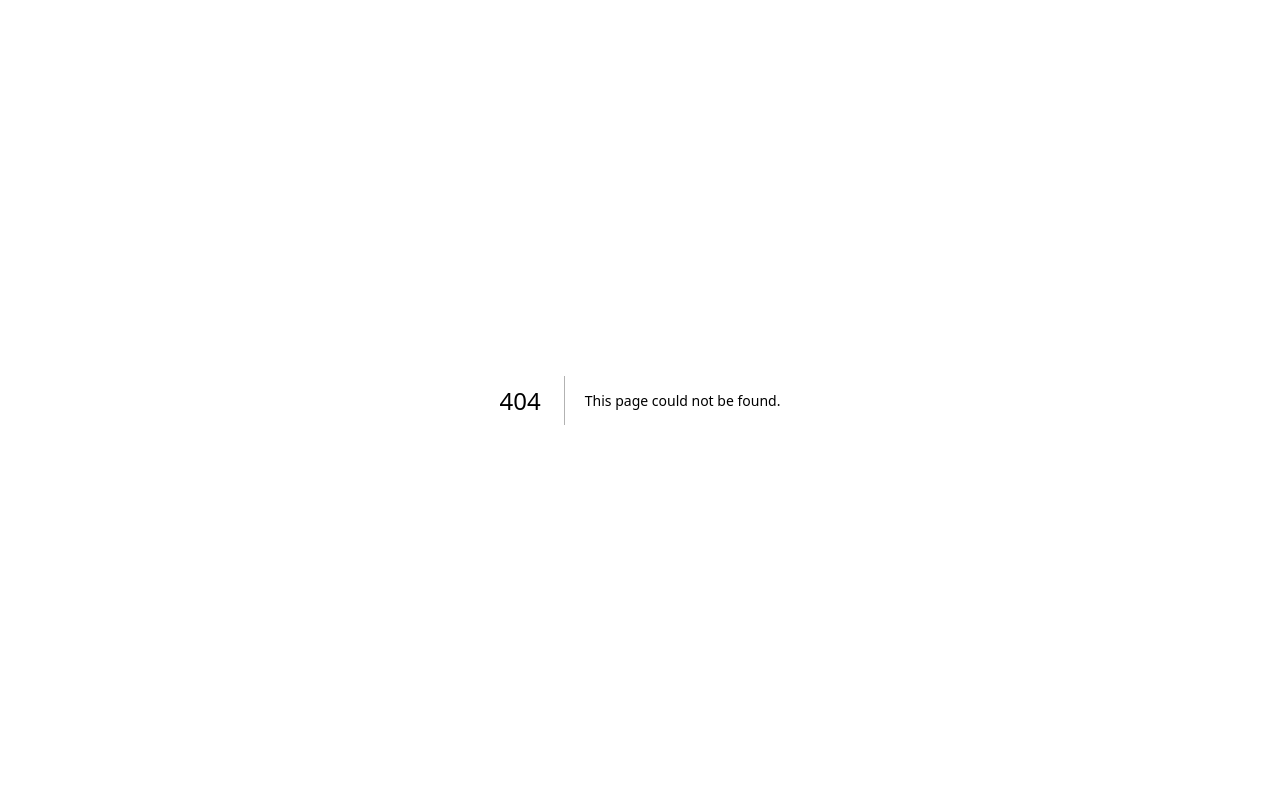
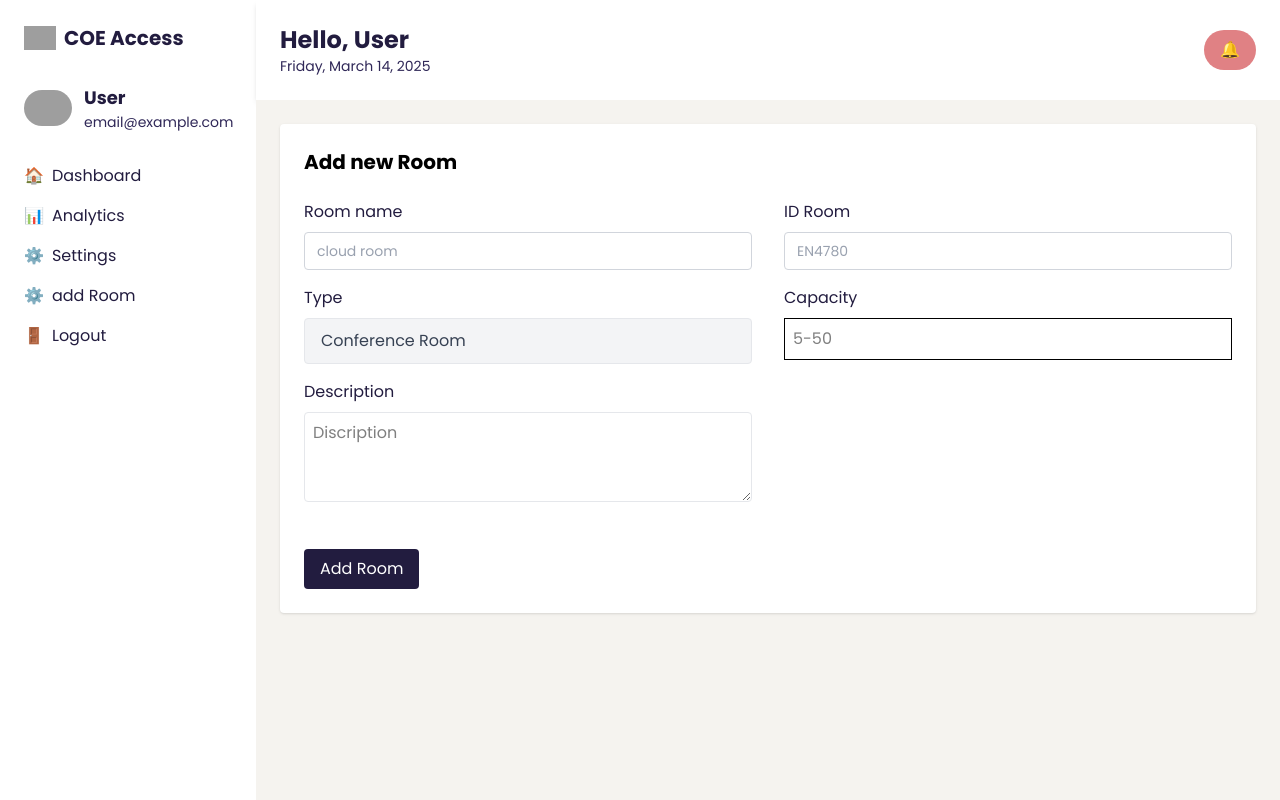
Before and after one commit to Thuwapat/CloudApp_classproject, a Next.js app in the folder frontend/: page /addroom in a window 1280 px wide. Before the commit this address had no page. Built offline with nearby package versions, Linux system fonts and the light colour scheme; grey boxes are pictures that could not be loaded.

Commit message:
add func page  add room

```diff
--- /dev/null
+++ b/frontend/src/app/addroom/page.tsx
@@ -0,0 +1,181 @@
+"use client";
+
+import React, { useState, useEffect } from "react";
+import Sidebar from "@/components/ui/sidebar";
+import DashboardHeader from "@/components/ui/dashboardheader";
+import Input from "@/components/ui/input";
+
+export default function AddNewProduct() {
+  const [firstName, setFirstName] = useState("User");
+  const [roomname, setroomname] = useState("");
+  const [idroom, setidroom] = useState("");
+  const [capacity, setcapacity] = useState("");
+  const [type, settype] = useState("");
+  const [description, setdescription] = useState("");
+  const [capaerror, setcapaError] = useState('');
+
+  useEffect(() => {
+    const user = localStorage.getItem("user");
+    if (user) {
+      const parsedUser = JSON.parse(user);
+      setFirstName(parsedUser.first_name || "User");
+    }
+  }, []);
+
+  const handleChangecapa = (e: { target: { value: any; }; }) => {
+    const value = e.target.value;
+    setcapacity(value);
+
+      // ถ้าไม่มีการกรอกข้อมูลให้เคลียร์ error
+  if (value === '') {
+    setcapaError('');
+    return;
+  }
+
+  // แปลงค่าเป็นตัวเลข
+  const numericValue = Number(value);
+
+  // ตรวจสอบว่าแปลงค่าได้หรือไม่
+  if (isNaN(numericValue)) {
+    setcapaError('กรุณากรอกหมายเลขที่ถูกต้อง');
+    return;
+  }
+
+
+
+     if (value !== '') {
+       const numericValue = Number(value);
+       if (numericValue < 5 || numericValue > 80) {
+       setcapaError('The value must be between 5 and 80');
+       } else {
+       setcapaError('');
+       }
+    }
+ };
+
+
+
+  const handleSelectChange = (e: React.ChangeEvent<HTMLSelectElement>) => {
+    settype(e.target.value);
+  };
+  return (
+    <div className="flex">
+      {/* Sidebar ด้านซ้าย */}
+      <Sidebar />
+
+      {/* ส่วนเนื้อหา (Main Content) ด้านขวา */}
+      <div className="flex-1 flex flex-col h-screen">
+        {/* Header ด้านบน */}
+        <DashboardHeader firstName={firstName} />
+
+        {/* ส่วนเนื้อหาหลัก (Form Add New Product) */}
+        <div className="p-6 overflow-auto bg-[#F5F3EF] h-full">
+          <div className="bg-white p-6 rounded shadow">
+            <h2 className="text-xl font-bold mb-6 text-black">Add new Room</h2>
+
+            {/* ฟอร์ม 2 คอลัมน์ */}
+            <div className="grid grid-cols-2 gap-8">
+              {/* คอลัมน์ซ้าย */}
+              <div>
+
+                {/* Product name */}
+                <div className="mb-4">
+                  <label className="block font-medium mb-2 text-[#221C3FFF]">
+                    Room name
+                  </label>
+                  <Input
+                    type="text"
+                    placeholder="cloud room"
+                    value={roomname}
+                    onChange={(e) => setroomname(e.target.value)}
+
+                  />
+                </div>
+
+                {/* Type */}
+                <div className="mb-4">
+                  <label className="block font-medium mb-2 text-[#221C3FFF]">
+                    Type
+                  </label>
+                  <select
+                    className="block appearance-none w-full bg-gray-100 border border-gray-200 text-gray-700 py-3 px-4 pr-8 rounded leading-tight focus:outline-none focus:bg-white focus:border-gray-500 text-xs sm:text-sm md:text-base"
+                    id="grid-state"
+                    value={type}
+                    onChange={handleSelectChange}
+                  >
+                    <option>Conference Room</option>
+                    <option>Work Room</option>
+                    <option>Classroom</option>
+                  </select>
+                </div>
+
+                <div className="mb-4">
+                  <label className="block font-medium mb-2 text-[#221C3FFF]">
+                    Description
+                  </label>
+                  <textarea
+                    className="w-full border border-gray-200 rounded p-2 placeholder: text-black"
+                    rows={3}
+                    placeholder="Discription"
+                    value={description}
+                    onChange={(e) => setdescription(e.target.value)}
+                  />
+                </div>
+
+              </div>
+
+              {/* คอลัมน์ขวา */}
+              <div>
+                {/* Sales information */}
+                <div className="mb-6">
+                  <div className="mb-4">
+                    <label className="block font-medium mb-2 text-[#221C3FFF]">
+                      ID Room
+                    </label>
+                    <div className="flex items-center">
+                      <Input
+                        type="text"
+                        // className="w-full border border-gray-300 rounded p-2"
+                        placeholder="EN4780"
+                        value={idroom}
+                        onChange={(e) => setidroom(e.target.value)}
+                      />
+                    </div>
+                  </div>
+
+
+
+                  <div className="mb-4">
+                    <label className="block font-medium mb-2 text-[#221C3FFF]">
+                      Capacity
+                    </label>
+                    <input
+                      type="number"
+                      className="w-full border p-2  placeholder:  text-black"
+                      placeholder="5-50"
+                      min="5"
+                      max="80"
+                      value={capacity}
+                      onChange={handleChangecapa}
+
+                    />
+                    {capaerror && <p className="text-red-500">{capaerror}</p>}
+                  </div>
+                </div>
+
+
+              </div>
+            </div>
+
+            {/* ปุ่มด้านล่าง */}
+            <div className="mt-6 flex space-x-4">
+              <button className="bg-[#221C3FFF] text-white px-4 py-2 rounded hover:bg-[#302858FF]">
+                Add Room
+              </button>
+            </div>
+          </div>
+        </div>
+      </div>
+    </div>
+  );
+}
--- a/frontend/src/app/dashboard/page.tsx
+++ b/frontend/src/app/dashboard/page.tsx
@@ -4,6 +4,7 @@ import { useEffect, useState } from "react";
 import { useRouter } from "next/navigation";
 import Sidebar from "@/components/ui/sidebar";
 import DashboardHeader from "@/components/ui/dashboardheader";
+import Navbar from "@/components/ui/navbar";
 import RoomCards from "@/components/ui/roomcards";
 import Logs from "@/components/ui/logs";
 import Graph from "@/components/ui/graph";
@@ -57,7 +58,8 @@ export default function Dashboard() {
       <Sidebar />
       <div className="flex-1">
         {/* ใช้ DashboardHeader และส่ง firstName */}
-        <DashboardHeader firstName={firstName} />
+        <DashboardHeader firstName={firstName}/>
+
         <main className="p-6">
           <RoomCards />
           <div className="grid grid-cols-1 lg:grid-cols-3 gap-6">
--- a/frontend/src/components/ui/input.tsx
+++ b/frontend/src/components/ui/input.tsx
@@ -8,7 +8,7 @@ const Input: FC<InputProps> = (props) => {
     <input
       className="w-full rounded border border-gray-300 px-3 py-2 text-sm
                  text-black placeholder-gray-400
-                 focus:outline-none focus:ring-2 focus:ring-blue-500 placeholder:font-normal"
+                 focus:outline-none focus:ring-2 focus:ring-black placeholder:font-normal"
       {...props}
     />
   );
--- a/frontend/src/components/ui/navbar.tsx
+++ b/frontend/src/components/ui/navbar.tsx
@@ -1,38 +1,81 @@
-// components/Navbar.tsx
+import { useState } from "react";
 import Link from "next/link";
 
 const Navbar = ({ showDashboard = false }: { showDashboard?: boolean }) => {
+  const [mobileMenuOpen, setMobileMenuOpen] = useState(false);
+
+  const toggleMobileMenu = () => {
+    setMobileMenuOpen((prev) => !prev);
+  };
+  interface NavbarProps {
+    showDashboard?: boolean;
+    showAuth?: boolean; // เพิ่มตัวเลือกเพื่อตัดสินใจว่าจะแสดง Sign in/Sign up หรือไม่
+  }
+
   return (
     <header className="fixed top-3 left-2 right-2 rounded-2xl px-4 py-3 shadow-2xl bg-white z-50">
       <div className="flex items-center justify-between">
+        {/* Logo */}
         <div className="flex flex-row gap-0.5">
           <div className="text-xl font-bold text-[#302858FF]">COE</div>
           <div className="text-xl font-bold text-[#E08184FF]">Access</div>
         </div>
 
-        <nav className="hidden space-x-4 md:block px-2">
+        {/* Desktop Navigation */}
+        <nav className="hidden md:block px-2">
           <Link href="#">
-            <span className="text-[#302858FF] hover:text-[#E06A6EFF]">Products</span>
+            <span className="text-[#302858FF] hover:text-[#E06A6EFF]">
+              Products
+            </span>
           </Link>
           <Link href="#">
-            <span className="text-[#302858FF] hover:text-[#E06A6EFF]">Admin</span>
+            <span className="text-[#302858FF] hover:text-[#E06A6EFF]">
+              Admin
+            </span>
           </Link>
           <Link href="#">
-            <span className="text-[#302858FF] hover:text-[#E06A6EFF]">Resources</span>
+            <span className="text-[#302858FF] hover:text-[#E06A6EFF]">
+              Resources
+            </span>
           </Link>
           <Link href="#">
-            <span className="text-[#302858FF] hover:text-[#E06A6EFF]">About us</span>
+            <span className="text-[#302858FF] hover:text-[#E06A6EFF]">
+              About us
+            </span>
           </Link>
         </nav>
 
-        <div className="space-x-4">
+        {/* Hamburger icon for Mobile */}
+        <div className="md:hidden">
+          <button onClick={toggleMobileMenu} className="text-[#302858FF] hover:text-[#E06A6EFF]">
+            <svg
+              className="w-6 h-6"
+              fill="none"
+              stroke="currentColor"
+              viewBox="0 0 24 24"
+              xmlns="http://www.w3.org/2000/svg"
+            >
+              <path
+                strokeLinecap="round"
+                strokeLinejoin="round"
+                strokeWidth={2}
+                d="M4 6h16M4 12h16M4 18h16"
+              ></path>
+            </svg>
+          </button>
+        </div>
+
+        {/* Other actions */}
+        <div className="space-x-4 ">
           {showDashboard && (
-            <Link href="/dashboard" className="hover:text-[#E08184FF]">
+            <Link href="/dashboard" className="hover:text-[#E08184FF] flex justify-items-center">
               Dashboard
             </Link>
           )}
           <Link href="/signin">
-            <button className="text-[#302858FF] hover:text-[#E06A6EFF]">Sign in</button>
+            <button className="text-[#302858FF] hover:text-[#E06A6EFF]">
+              Sign in
+            </button>
           </Link>
           <Link href="/signup">
             <button className="rounded bg-[#E08184FF] px-4 py-2 text-white hover:bg-[#E06A6EFF]">
@@ -41,7 +84,36 @@ const Navbar = ({ showDashboard = false }: { showDashboard?: boolean }) => {
           </Link>
         </div>
       </div>
+
+      {/* Mobile Navigation Dropdown */}
+      {mobileMenuOpen && (
+        <nav className="mt-2 md:hidden space-y-2 px-2  flex flex-col justify-center items-center">
+          <Link href="#">
+            <span className=" text-[#302858FF] hover:text-[#E06A6EFF] ">
+              Products
+            </span>
+          </Link>
+          <Link href="#">
+            <span className="block text-[#302858FF] hover:text-[#E06A6EFF]">
+              Admin
+            </span>
+          </Link>
+          <Link href="#">
+            <span className="block text-[#302858FF] hover:text-[#E06A6EFF]">
+              Resources
+            </span>
+          </Link>
+          <Link href="#">
+            <span className="block text-[#302858FF] hover:text-[#E06A6EFF]">
+              About us
+            </span>
+          </Link>
+        </nav>
+      )}
+
+
     </header>
+
   );
 };
 
--- a/frontend/src/components/ui/sidebar.tsx
+++ b/frontend/src/components/ui/sidebar.tsx
@@ -65,6 +65,12 @@ const Sidebar = () => {
             </Link>
           </li>
           <li>
+            <Link href="/addroom" className="flex items-center text-[#221C3FFF] hover:text-[#E08184FF]">
+              <span className="mr-2">⚙️</span> add Room
+            </Link>
+          </li>
+
+          <li>
             <button
               onClick={handleLogout}
               className="flex items-center text-[#221C3FFF] hover:text-[#E08184FF]"
```
Also changed, not shown: 1 other file (tests, documents, lock files or other folders).
